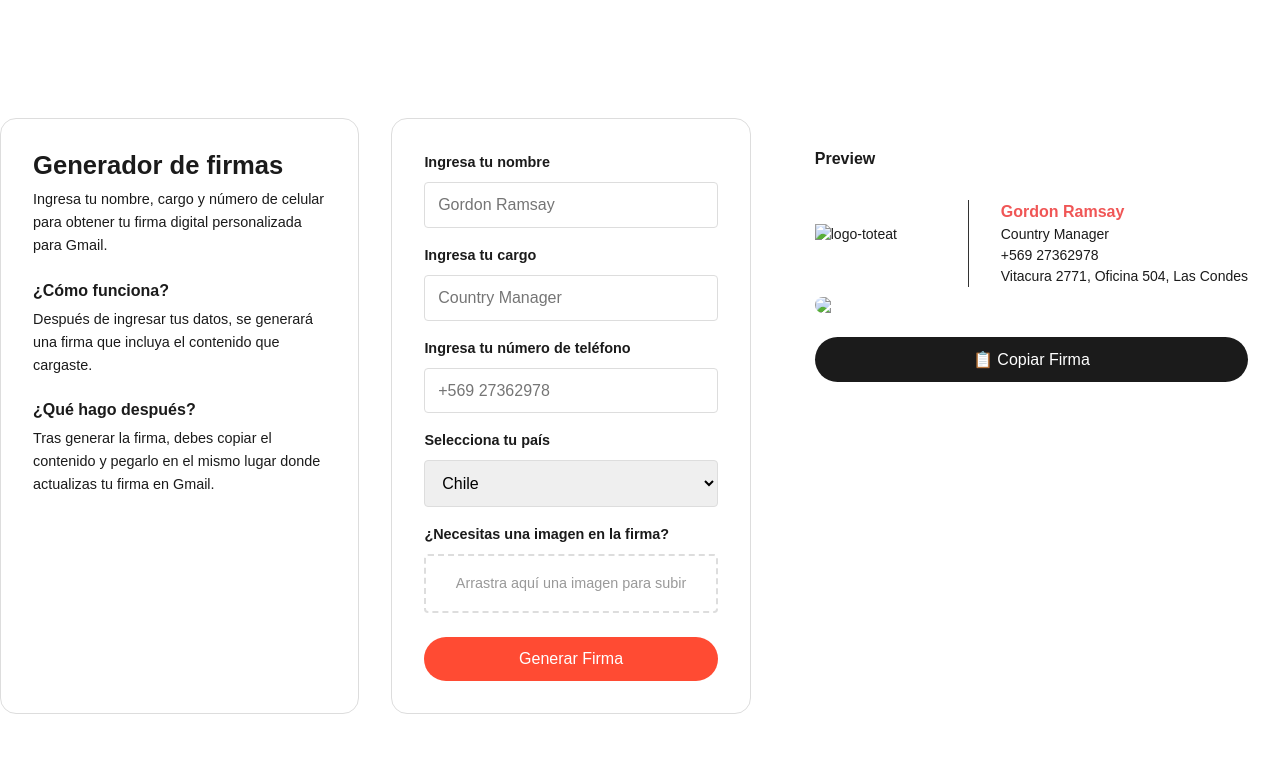
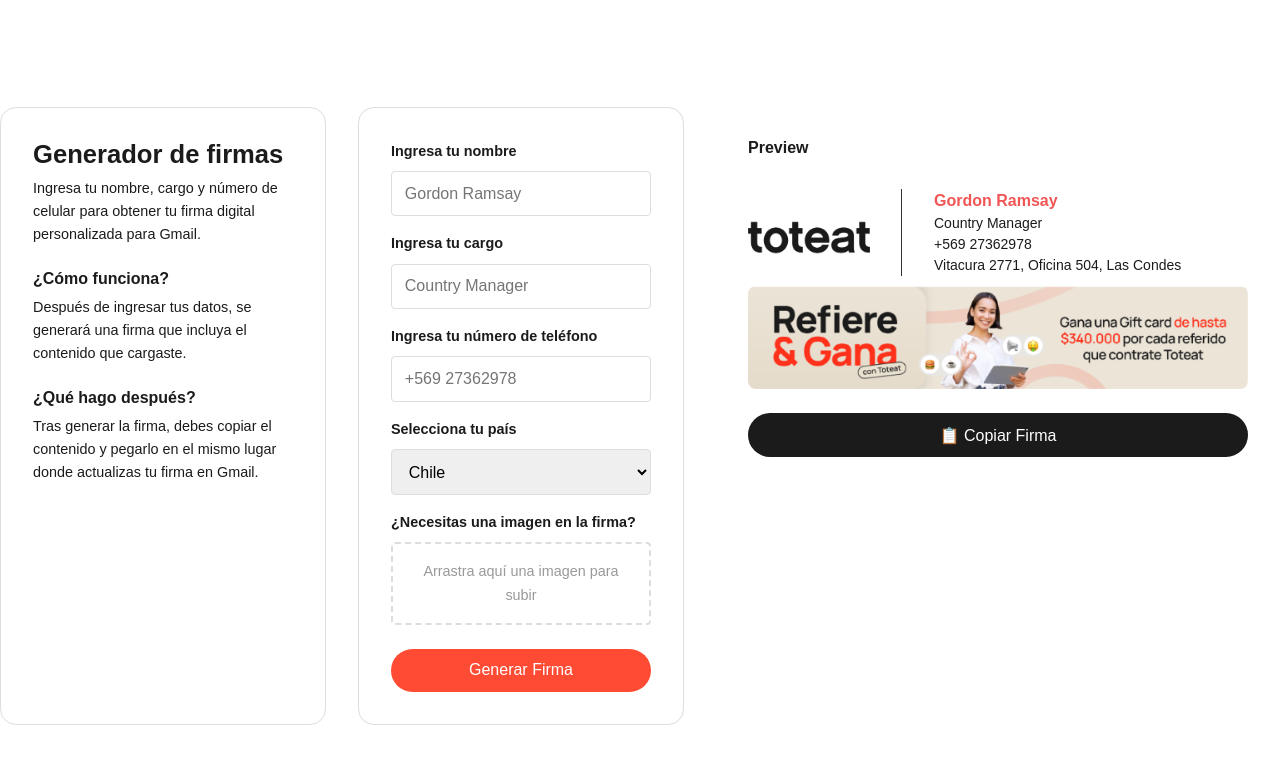
Before and after one commit to DNT-CU/toteat-gmail-sign-generator, a plain HTML site: page index.html in a window 1280 px wide. Drawn offline with Linux system fonts and the light colour scheme; the site is published under a folder, as on GitHub Pages, so addresses that start at the root find nothing.

Commit message:
/ removidos para github pages

```diff
--- a/index.html
+++ b/index.html
@@ -62,7 +62,7 @@
                 <tr style="display: flex; flex-direction: row; gap: 32px;">
                   <!-- Columna izquierda: Logo -->
                   <td style="vertical-align: center; padding-right: 15px; width: 120px; margin-top: 24px;">
-                      <img src="/img/ANIM_LOGO-TOTEAT-LOOP1.gif" alt="logo-toteat" href="https://www.toteat.com" style="max-width: 146px;">
+                      <img src="img/ANIM_LOGO-TOTEAT-LOOP1.gif" alt="logo-toteat" href="https://www.toteat.com" style="max-width: 146px;">
                   </td>
 
                   <!-- Columna central: Línea -->
@@ -83,7 +83,7 @@
                 <!-- Fila con la imagen promocional -->
                 <tr>
                   <td colspan="3" style="padding-top: 10px;">
-                    <img id="firmaImagen" src="/img/Referidos-CL.png" width="100%" style="display: block; border-radius: 8px;">
+                    <img id="firmaImagen" src="img/Referidos-CL.png" width="100%" style="display: block; border-radius: 8px;">
                   </td>
                 </tr>
               </table>
```
